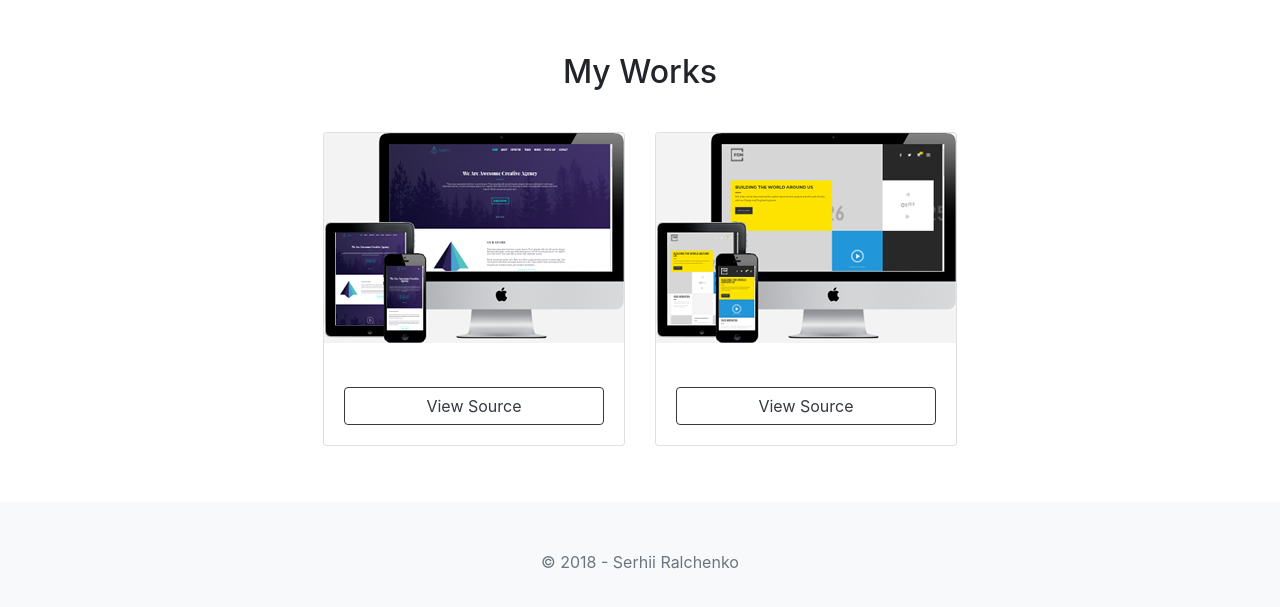
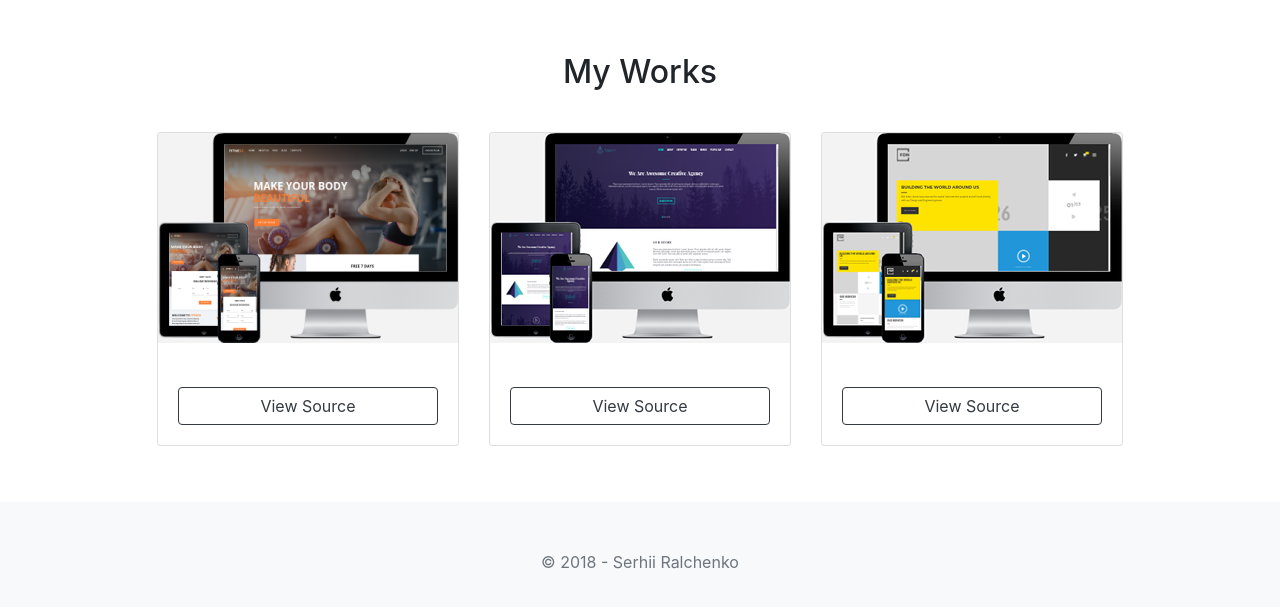
Before and after one commit to serphiy/serphiy.github.io, a plain HTML site: page index.html in a window 1280 px wide. Shown: the part 713-1320 px from the top of the page. Drawn offline with Linux system fonts and the light colour scheme.

Commit message:
added fitness to portfolio

```diff
--- a/index.html
+++ b/index.html
@@ -55,6 +55,9 @@
           </div>
           <div class="row justify-content-center mt-2 mt-md-3">
             <div class="portfolio__cards card-deck p-3">
+              <div class="portfolio__card card mb-4 box-shadow"><a class="portfolio__work-link" href="fitness/"><img class="portfolio__img card-img-top" src="img/portfolio-fitness.png" alt="Fitness"></a>
+                <div class="card-body mt-4"><a class="portfolio__source-link btn btn-block btn-outline-dark" href="https://github.com/serphiy/fitness">View Source</a></div>
+              </div>
               <div class="portfolio__card card mb-4 box-shadow"><a class="portfolio__work-link" href="tajem/"><img class="portfolio__img card-img-top" src="img/portfolio-tajem.png" alt="Tajem"></a>
                 <div class="card-body mt-4"><a class="portfolio__source-link btn btn-block btn-outline-dark" href="https://github.com/serphiy/tajem">View Source</a></div>
               </div>
```
Also changed, not shown: img/portfolio-fitness.png (added).
